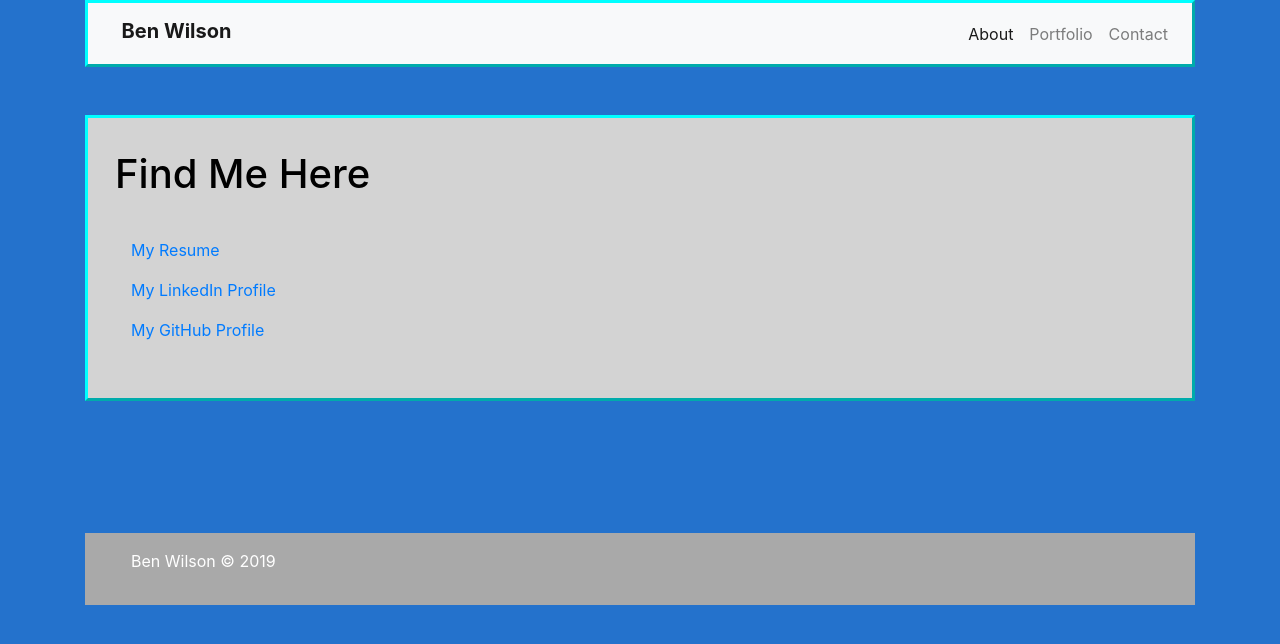
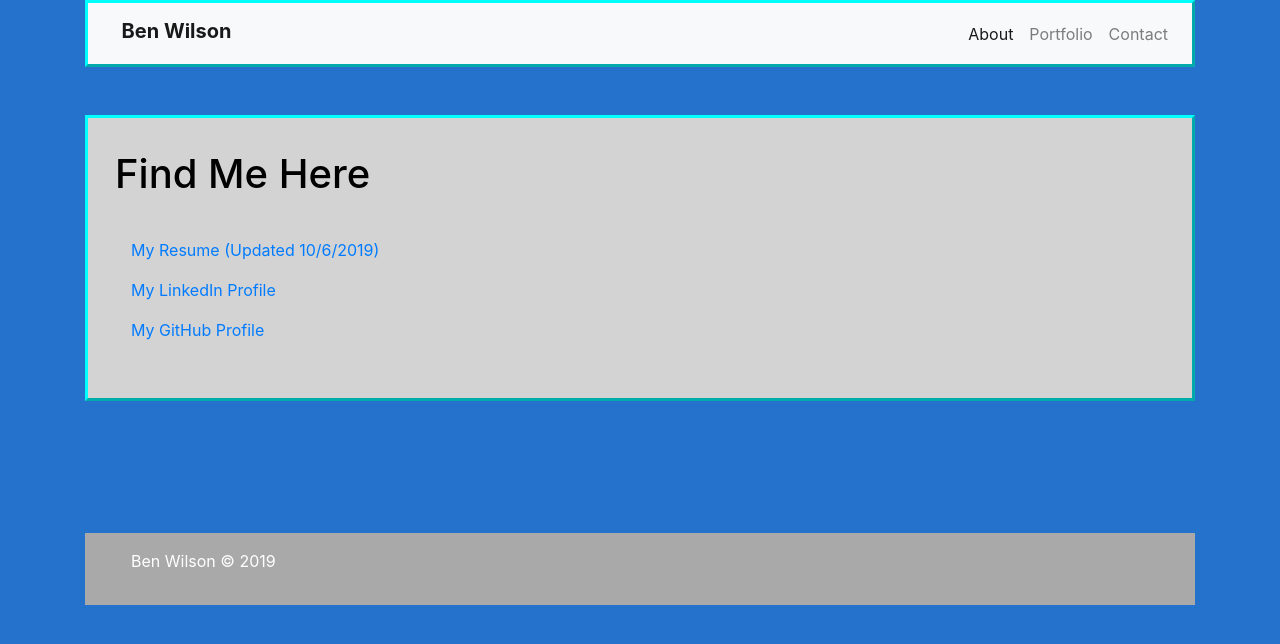
Before and after one commit to bwilson1990/portfolioV3, a plain HTML site: page pages/contact.html in a window 1280 px wide. Drawn offline with nearby package versions, Linux system fonts and the light colour scheme.

Commit message:
updated resume link

```diff
--- a/pages/contact.html
+++ b/pages/contact.html
@@ -47,7 +47,7 @@
     <div class="row">
         <div class="col-lg-12">
             <h1>Find Me Here</h1>
-            <a class="nav-link" href="https://drive.google.com/open?id=1fhyv7nkvxdLkSSGhsBVCns47f0LMqEzW">My Resume</a>
+            <a class="nav-link" href="https://drive.google.com/open?id=1kOvBuDGRV0lDdPq2RY5HtGplJ_XwCCJo">My Resume (Updated 10/6/2019)</a>
             <a class="nav-link" href="https://www.linkedin.com/in/benjamin-wilson-1675a4143/">My LinkedIn Profile</a>
             <a class="nav-link" href="https://github.com/bwilson1990/">My GitHub Profile</a>
         </div>
```
